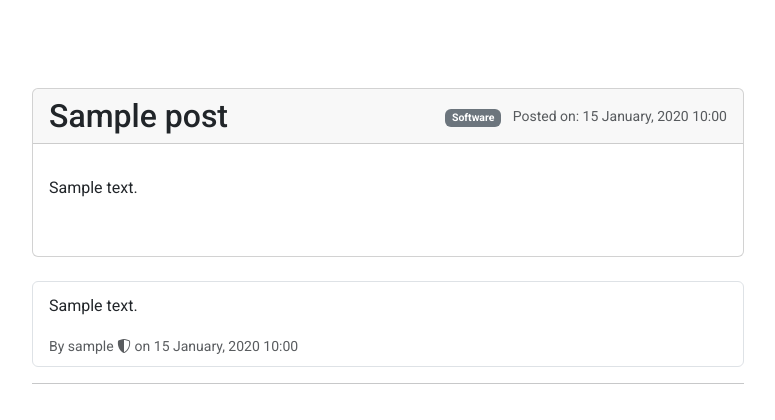
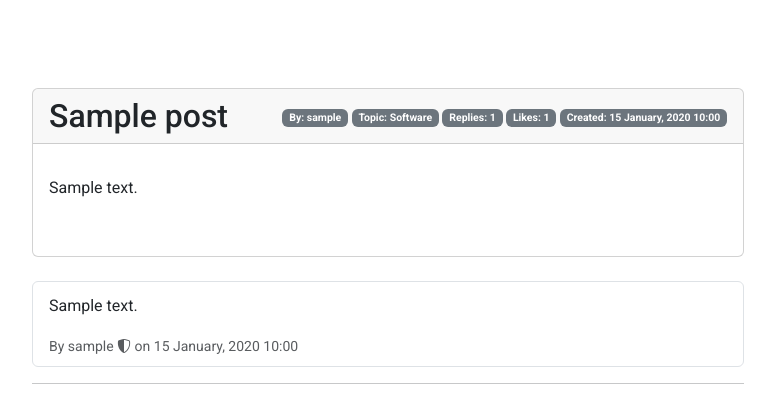
Before and after one commit to KafetzisThomas/UOI-StudyNotes, a Django app: page /post/1/ in a window 1280 px wide. Shown: the part 57-477 px from the top of the page, without its empty margins (252-1027 px from the left). Run offline with Django 5.2, Linux system fonts and the light colour scheme; tables that the repository leaves empty hold one stand-in row (values such as "Sample post"); some libraries are stand-ins or nearby versions.

Commit message:
Display user who created the post

```diff
--- a/forum/templates/forum/post.html
+++ b/forum/templates/forum/post.html
@@ -10,8 +10,11 @@
             <div class="card-header d-flex justify-content-between align-items-center">
                 <h2 class="mb-0">{{ post.title }}</h2>
                 <small class="text-muted">
-                    <span class="badge bg-secondary me-2">{{ post.topic }}</span>
-                    Posted on: {{ post.timestamp|date:"d F, Y H:i" }}
+                    <span class="badge bg-secondary">By: {{ post.user.username }}</span>
+                    <span class="badge bg-secondary">Topic: {{ post.topic }}</span>
+                    <span class="badge bg-secondary">Replies: {{ post.replies.all|length }}</span>
+                    <span class="badge bg-secondary">Likes: {{ post.number_of_likes }}</span>
+                    <span class="badge bg-secondary">Created: {{ post.timestamp|date:"d F, Y H:i" }}</span>
                 </small>
             </div>
             <div class="card-body">
--- a/forum/templates/forum/posts.html
+++ b/forum/templates/forum/posts.html
@@ -17,10 +17,11 @@
             <div class="media-body">
                 <div class="post-metadata mb-2">
                     <small class="text-muted">
-                        <span class="badge bg-secondary">Created: {{ post.timestamp|date:"d F, Y H:i" }}</span>
+                        <span class="badge bg-secondary">By: {{ post.user.username }}</span>
                         <span class="badge bg-secondary">Topic: {{ post.topic }}</span>
                         <span class="badge bg-secondary">Replies: {{ post.replies.all|length }}</span>
                         <span class="badge bg-secondary">Likes: {{ post.number_of_likes }}</span>
+                        <span class="badge bg-secondary">Created: {{ post.timestamp|date:"d F, Y H:i" }}</span>
                     </small>
                 </div>
                 <h2><a class="post-name" href="{% url 'forum:post' post.id %}">{{ post.title }}</a></h2>
```
